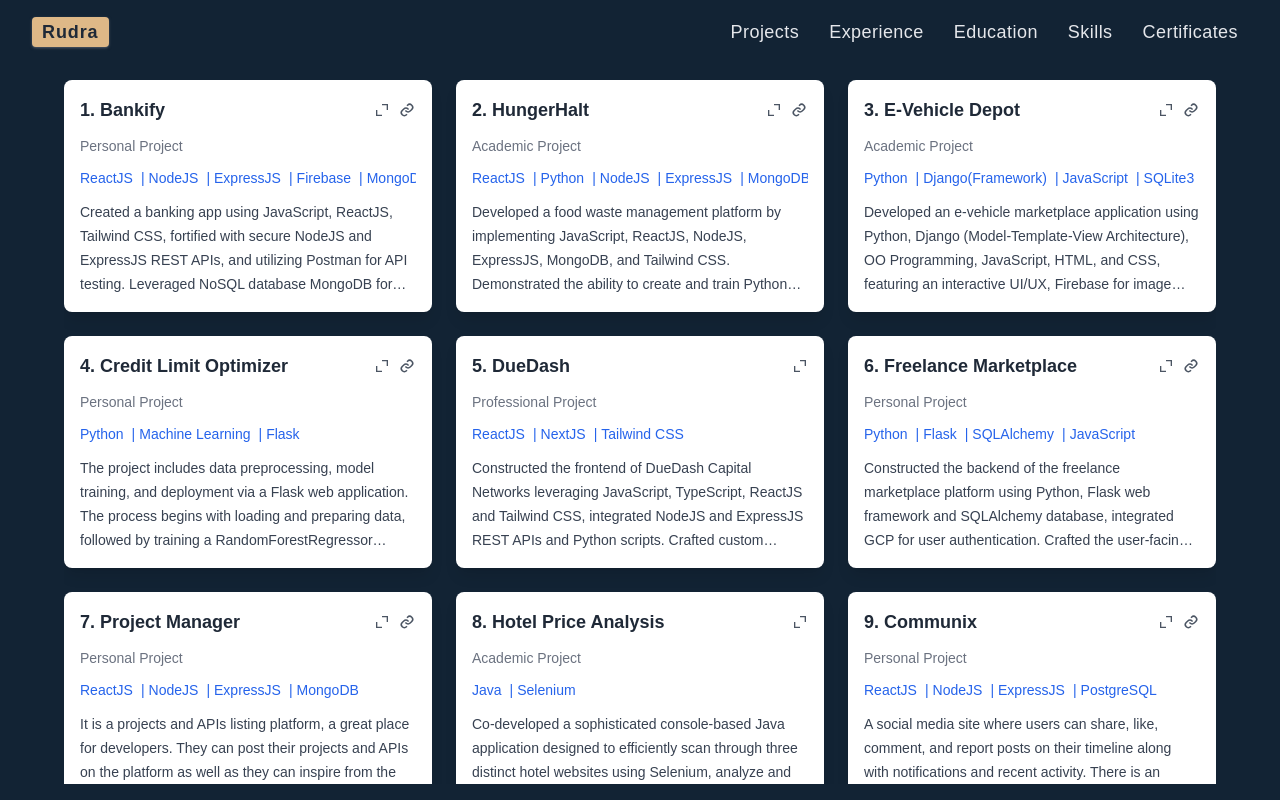
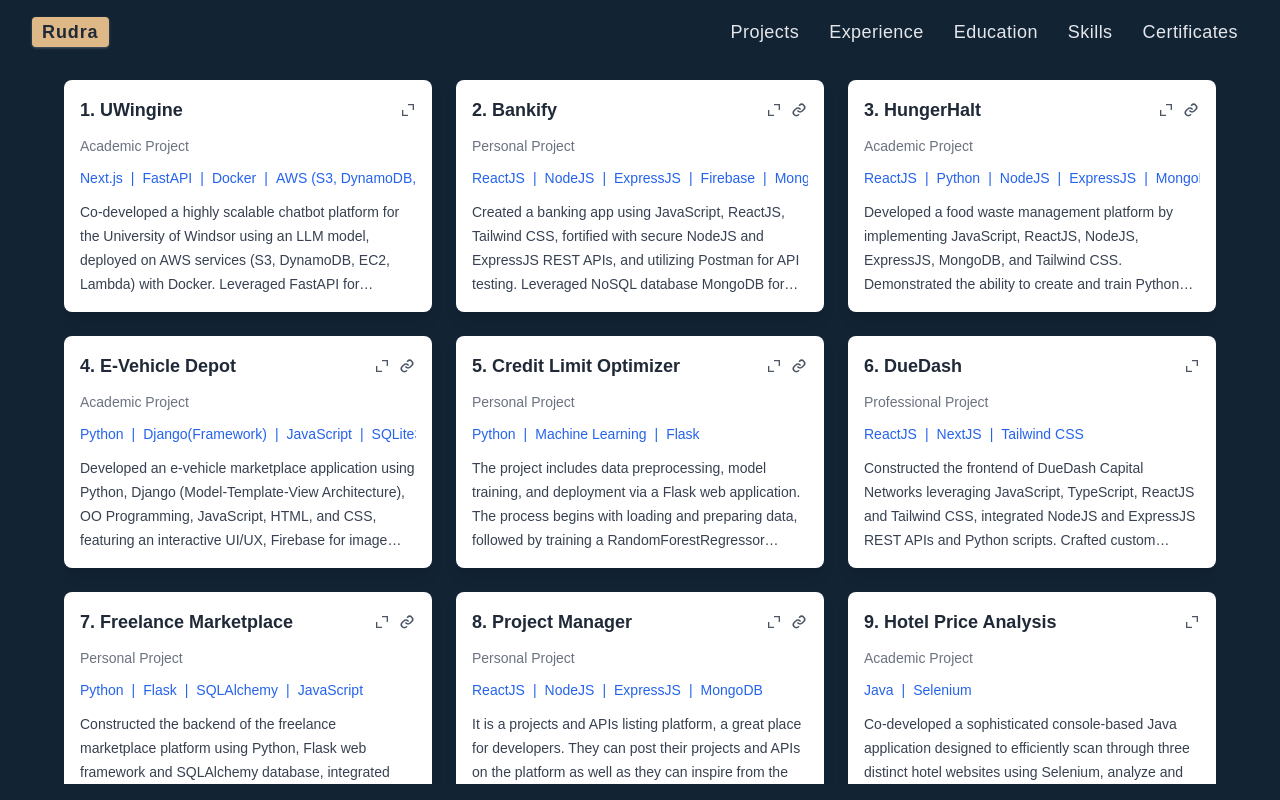
Before and after one commit to Rudra1402/ePortfolio, a React (Create React App) app: page /projects in a window 1280 px wide. Built offline with nearby package versions, Linux system fonts and the light colour scheme; a web font is replaced by a local one.

Commit message:
updated projects

```diff
--- a/src/components/projects/Projects.jsx
+++ b/src/components/projects/Projects.jsx
@@ -23,13 +23,13 @@ function Projects() {
                     {selectedProject?.category} Project
                 </div>
                 <div
-                className='flex items-center w-full overflow-x-auto gap-x-2'
-                style={{scrollbarWidth: "none"}}
+                    className='flex items-center w-full overflow-x-auto gap-x-2'
+                    style={{ scrollbarWidth: "none" }}
                 >
                     {selectedProject?.techStack?.map((t, index) => (
                         <div
                             key={index}
-                            className='py-1.5 px-3 rounded bg-blue-500 text-base font-medium text-white shadow'
+                            className='py-1.5 px-3 rounded bg-blue-500 text-base font-medium text-white shadow whitespace-nowrap'
                         >
                             {t}
                         </div>
@@ -80,8 +80,8 @@ function Projects() {
                             style={{ scrollbarWidth: "none" }}
                         >
                             {project.techStack?.map((t, index) => (
-                                <div key={index} className='flex items-center'>
-                                    {index > 0 && <span className="mr-1">|</span>}
+                                <div key={index} className='flex items-center whitespace-nowrap'>
+                                    {index > 0 && <span className="mr-2">|</span>}
                                     {t}
                                 </div>
                             ))}
--- a/src/data.js
+++ b/src/data.js
@@ -32,6 +32,13 @@ export const socials = [
 
 export const projects = [
     {
+        name: 'UWingine',
+        category: 'Academic',
+        techStack: ['Next.js', 'FastAPI', 'Docker', 'AWS (S3, DynamoDB, EC2, Lambda)', 'MongoDB'],
+        desc: 'Co-developed a highly scalable chatbot platform for the University of Windsor using an LLM model, deployed on AWS services (S3, DynamoDB, EC2, Lambda) with Docker. Leveraged FastAPI for backend and Next.js for frontend, enabling efficient query processing and accurate, reference-backed responses for university resources.',
+        isOnGithub: false
+    },
+    {
         name: 'Bankify',
         category: 'Personal',
         techStack: ['ReactJS', 'NodeJS', 'ExpressJS', 'Firebase', 'MongoDB'],
@@ -54,7 +61,6 @@ export const projects = [
         desc: 'Developed an e-vehicle marketplace application using Python, Django (Model-Template-View Architecture), OO Programming, JavaScript, HTML, and CSS, featuring an interactive UI/UX, Firebase for image storage, implemented Django Sessions and Cookies for user authentication and  authorization.',
         isOnGithub: true,
         ghUrl: "https://github.com/Rudra1402/EV-Depot"
-
     },
     {
         name: 'Credit Limit Optimizer',
@@ -125,35 +131,7 @@ export const projects = [
         desc: 'This is a social media website which provides one of the best platforms to share your gossips with the world and have fun together with several other features and benefits. Users can post their gossips, view gossips on their timeline, or delete their gossips.',
         isOnGithub: true,
         ghUrl: "https://github.com/Rudra1402/GossipCorner"
-    },
-    // {
-    //     name: 'QR Code Generator',
-    //     category: 'Generator Tool',
-    //     techStack: ['ReactJS', 'Flask'],
-    //     desc: 'It is a simple QR Code Generator where you can just input any valid URL and it will generate a QR Code for that URL. Now, you can scan the QR Code and access the URL',
-    //     isOnGithub: true
-    // },
-    // {
-    //     name: 'PokéCard',
-    //     category: 'Pokemon App',
-    //     techStack: ['HTML', 'CSS', 'ReactJS'],
-    //     desc: 'This is a Pokemon application where information of several pokemons are made available using the help of a pokemon api. Search pokemon name to access important infromation realted to that pokemon.',
-    //     isOnGithub: true
-    // },
-    // {
-    //     name: 'News Application',
-    //     category: 'News App',
-    //     techStack: ['React Native', 'CSS'],
-    //     desc: 'Users can view news for various categories like sports, health, business, etc. By default general category is set. Users can change the category from the navbar to view news of their own choice. They can also visit the original source of the news from the provided link.',
-    //     isOnGithub: true
-    // },
-    // {
-    //     name: 'TechQuiz',
-    //     category: 'Quiz Application',
-    //     techStack: ['HTML', 'CSS', 'JavaScript'],
-    //     desc: 'It is a technical quiz consisting of questions from different programming languages. Every correct answer will reward you 1 point, no negative point scheme. There are total 10 questions. At the end of the quiz user will get the final score.',
-    //     isOnGithub: true
-    // }
+    }
 ]
 
 export const workExp = [
```
